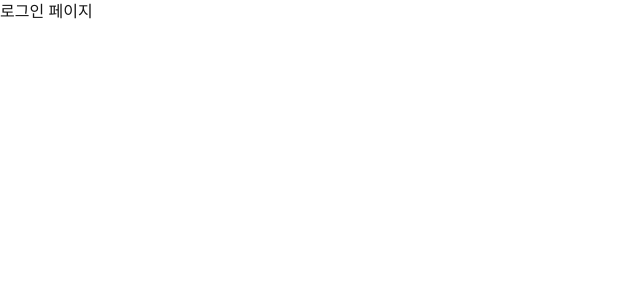
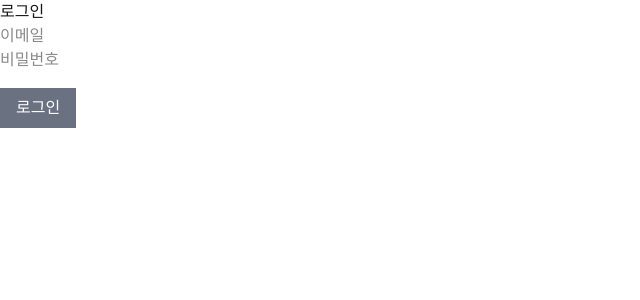
Before and after one commit to prgrms-be-devcourse/NBE6-8-1-Team2, a Next.js app in the folder frontend/: page /login in a window 1280 px wide. Shown: the top 300 px of the page, without its empty margins (0-640 px from the left). Built offline with nearby package versions, Linux system fonts and the light colour scheme.

Commit message:
feat: 로그인 폼 구현 (#8)

```diff
--- a/frontend/src/app/login/page.tsx
+++ b/frontend/src/app/login/page.tsx
@@ -1,3 +1,65 @@
+"use client";
+
+import { useState } from "react";
+import { useRouter } from "next/navigation";
+import { apiFetch } from "@/lib/apiFetch";
+
 export default function LoginPage() {
-    return <div>로그인 페이지</div>;
-  }
+  const router = useRouter();
+
+  const [form, setForm] = useState({
+    email: "",
+    password: "",
+  });
+
+  const handleChange = (e: React.ChangeEvent<HTMLInputElement>) => {
+    setForm({ ...form, [e.target.name]: e.target.value });
+  };
+
+  const handleSubmit = async (e: React.FormEvent) => {
+    e.preventDefault();
+
+    try {
+      const res = await apiFetch<{ token: string }>("/api/login", {
+        method: "POST",
+        body: JSON.stringify(form),
+      });
+
+      localStorage.setItem("accessToken", res.token); // 토큰 저장
+      alert("로그인 성공");
+      router.push("/menus"); // 메뉴 페이지로 이동
+    } catch (err: any) {
+      alert(`로그인 실패 : ${err.message}`);
+    }
+  };
+
+  return (
+    <div>
+      <h1>로그인</h1>
+      <form onSubmit={handleSubmit}>
+        <input
+          name="email"
+          type="email"
+          placeholder="이메일"
+          value={form.email}
+          onChange={handleChange}
+          required
+        /><br />
+        <input
+          name="password"
+          type="password"
+          placeholder="비밀번호"
+          value={form.password}
+          onChange={handleChange}
+          required
+        /><br />
+        <button
+          type="submit"
+          className="mt-4 px-4 py-2 bg-gray-500 text-white"
+        >
+          로그인
+        </button>
+      </form>
+    </div>
+  );
+}
```
